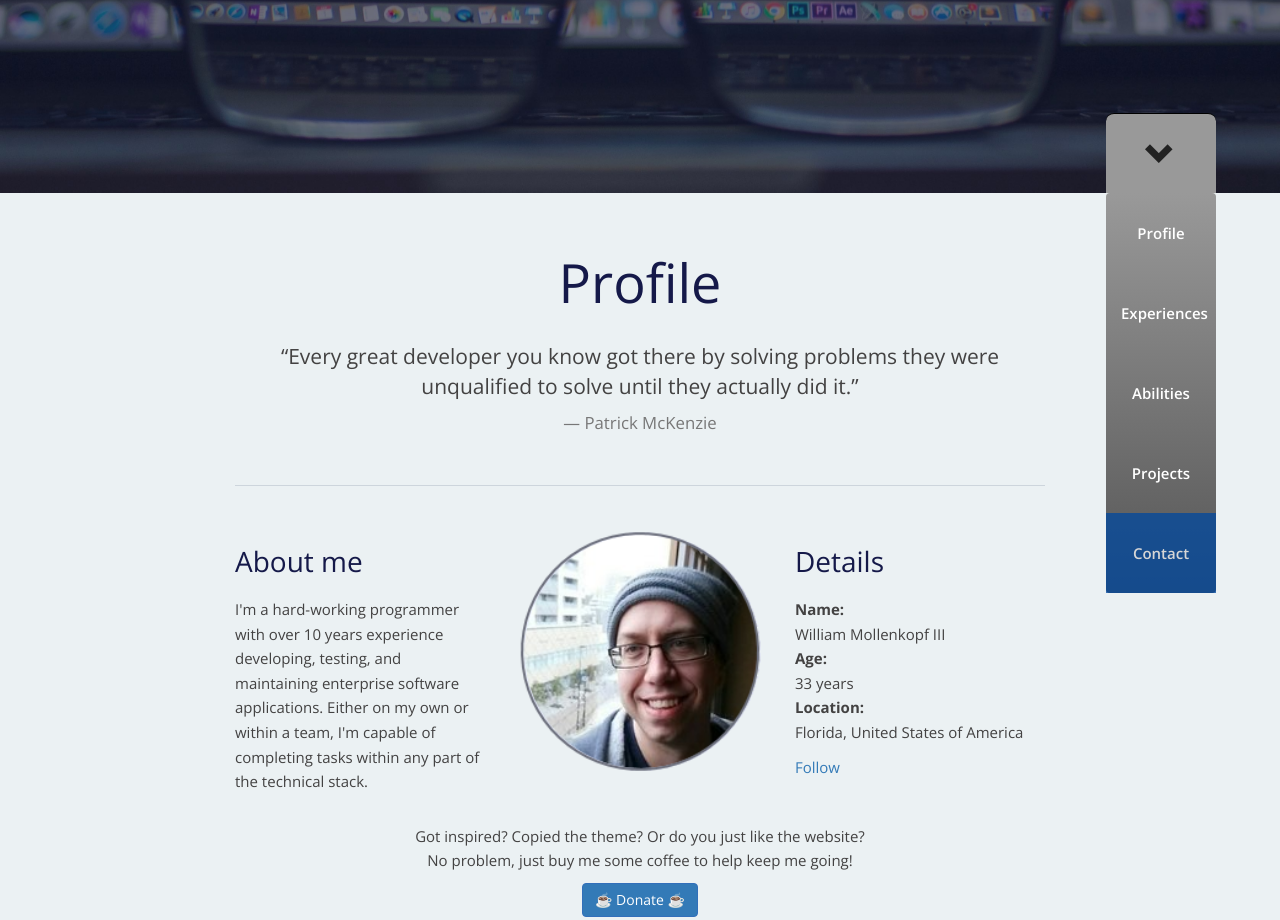
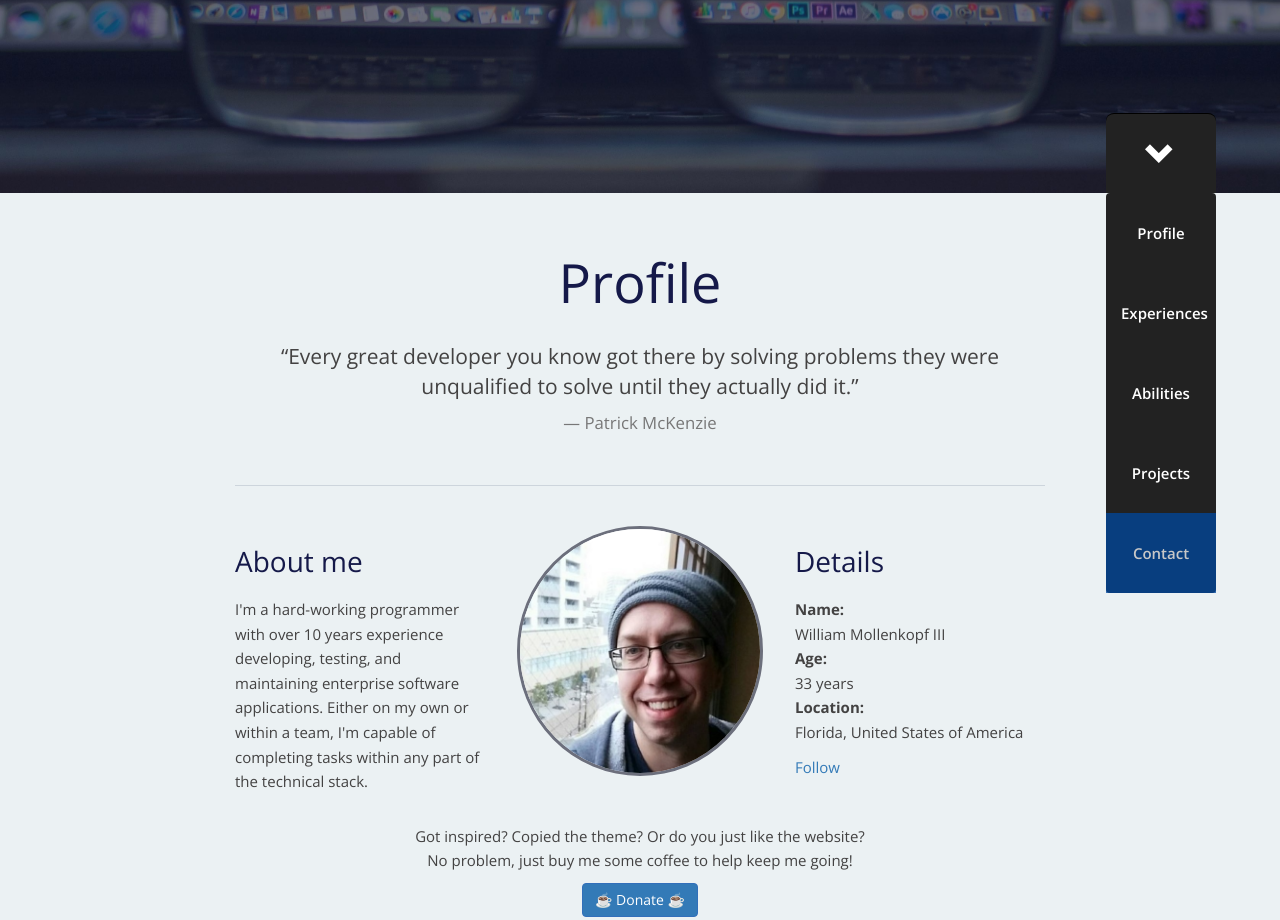
Before and after one commit to WilliamMollenkopfIII/biri.me, a plain HTML site: page index.html in a window 1280 px wide. Shown: the part 607-1527 px from the top of the page. Drawn offline with nearby package versions, Linux system fonts and the light colour scheme.

Commit message:
* Updated the photo image to be higher quality, larger size and CSS border rounded instead of it having been within the image itself.
* Changed the navbar to not use a gradient background style.

* Updated the README.md file slightly since the site is hosted outside of Github due to DNS issues (www redirect, https issues, etc)

```diff
--- a/css/styles.css
+++ b/css/styles.css
@@ -167,7 +167,6 @@ hr { margin: 40px 0px; border-color: #58637d; opacity: 0.2; filter:alpha(opacity
 .navbar .nav > li { display: block; float: none; height: 80px; }
 .navbar .nav > li a { display: block;  height: 80px; text-align: center; padding-top: 30px; font-weight: 600; color: #FFFFFF; }
 .navbar .nav > li a:hover, .navbar .nav > li a:focus { color: #C8DBF2; }
-.navbar-default {background-image: linear-gradient(to bottom,#999 0,#555 100%);}
 .navbar-default .navbar-nav > .active > a, .navbar-default .navbar-nav > .active > a:hover, .navbar-default .navbar-nav > .active > a:focus { background: #00489F; color: #FFFFFF; opacity: 0.75;  filter: alpha(opacity=75);}
 .navbar-default .navbar-toggle:hover .icon-bar,
 .navbar-default .navbar-toggle:focus .icon-bar { background: #222222; }
@@ -256,9 +255,9 @@ hr { margin: 40px 0px; border-color: #58637d; opacity: 0.2; filter:alpha(opacity
 .jumbotron .container > * { text-align: center; color: #FFFFFF; }
 .jumbotron .container h1 { padding-bottom: 20px; border-bottom: 1px solid #FFFFFF; border-bottom-color: rgba(255,255,255,0.35); display: inline-block; }
 .jumbotron .container .lead { font-size: 20px; }
-.jumbotron .scroll-down { height: 80px; width: 110px; display: block; position: absolute; bottom: 0px; right: 5%; background-color: #999; text-align: center; z-index: 6; border-top: 1px solid black; border-top: 1px solid black; border-top: 1px solid black; border-top-left-radius: 8px; border-top-right-radius: 8px;}
+.jumbotron .scroll-down { height: 80px; width: 110px; display: block; position: absolute; bottom: 0px; right: 5%; background-color: #222222; text-align: center; z-index: 6; border-top: 1px solid black; border-top: 1px solid black; border-top: 1px solid black; border-top-left-radius: 8px; border-top-right-radius: 8px;}
 .jumbotron .scroll-down .glyphicon {
-	color: #222;
+	color: #FFF;
 	font-size: 30px;
 	padding-right: 2px;
 	padding-top: 20px;
--- a/index.html
+++ b/index.html
@@ -313,7 +313,7 @@
 					</p>
 				</div>
 				<div class="col-md-4 text-center">
-					<img src="./images/william_mollenkopf.png" alt="William Mollenkopf" width="250" height="250">
+					<img src="./images/william_mollenkopf.jpg" alt="William Mollenkopf" style="width: 250px; height: 250px; border-radius: 50%; border: 3px solid #6C6F7C;" >
 				</div>
 				<div class="col-md-4">
 					<h3>Details</h3>
```
Also changed, not shown: images/william_mollenkopf.jpg (added), images/william_mollenkopf.png (deleted), 1 other file.
